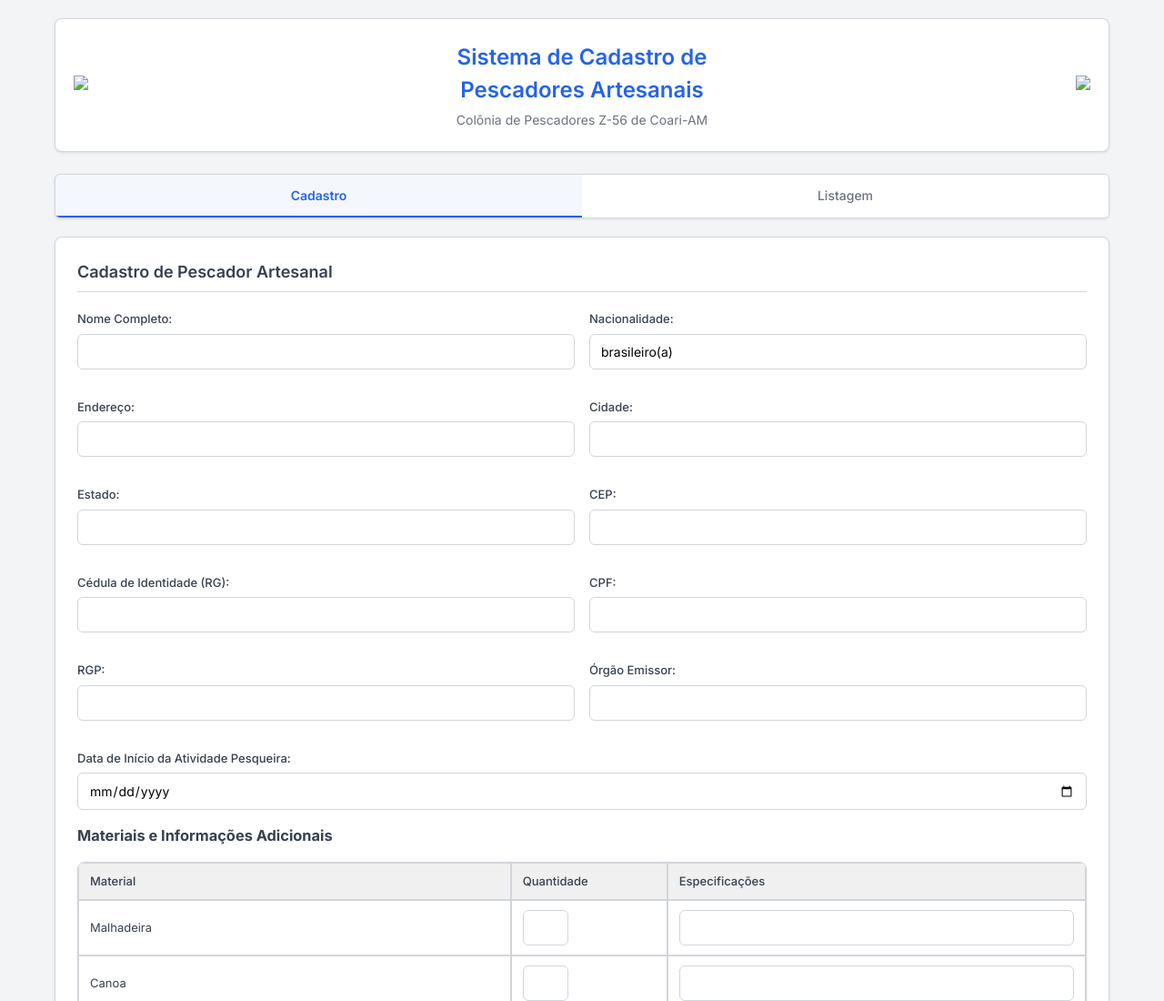
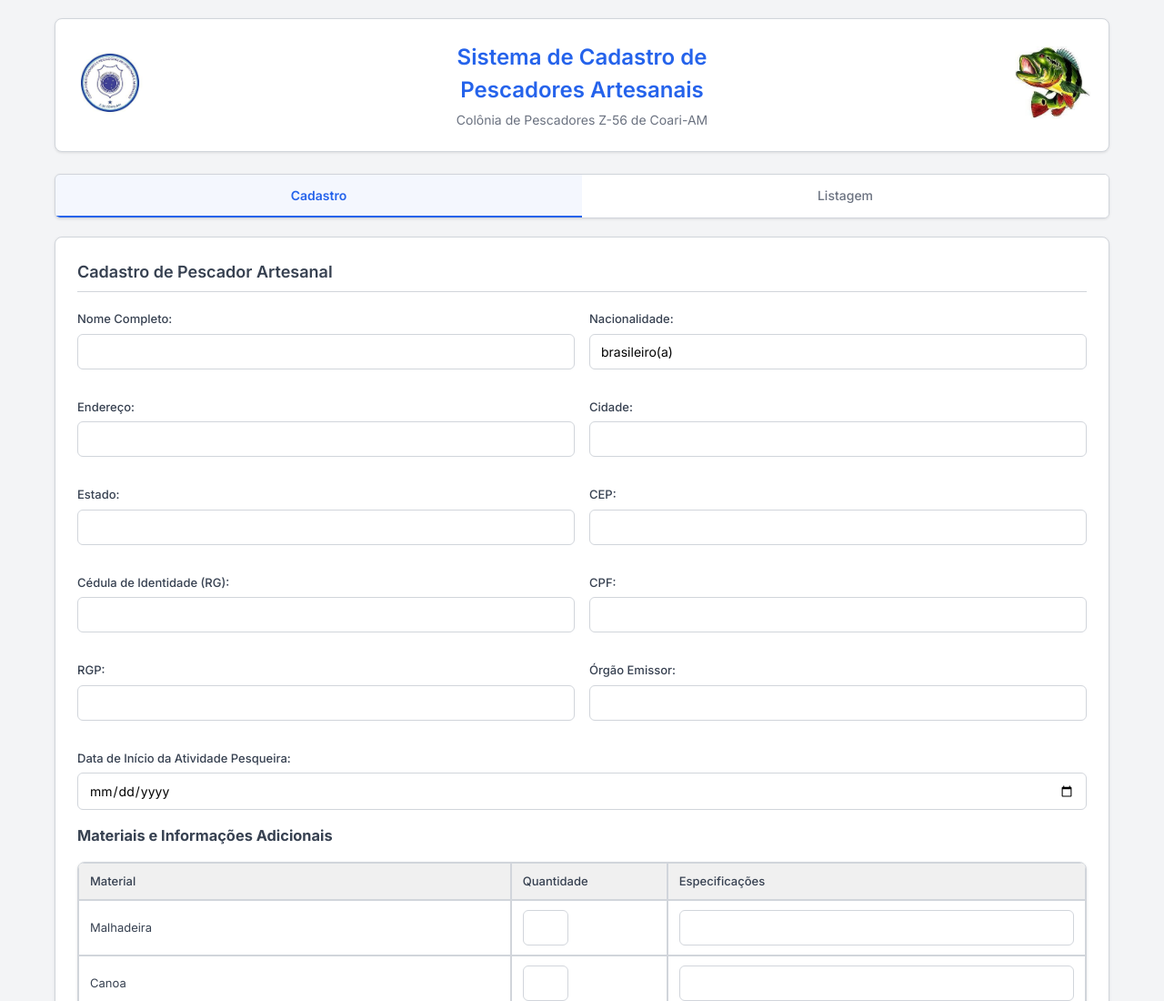
Before and after one commit to Luiz-Frota2/-Z-56, a plain HTML site: page index.html in a window 1280 px wide. Shown: the top 1100 px of the page at 91% size. Drawn offline with nearby package versions, Linux system fonts and the light colour scheme.

Commit message:
Update index.html

```diff
--- a/index.html
+++ b/index.html
@@ -459,14 +459,14 @@
        <header>
     <div style="display: flex; align-items: center; justify-content: space-between; padding: 0 20px;">
         <div style="flex: 1; text-align: left;">
-            <img src="/Z-56/imge.jpg" style="height: 80px;">
+            <img src="imge.jpg" style="height: 80px;">
         </div>
         <div style="flex: 1; text-align: center;">
             <h1>Sistema de Cadastro de Pescadores Artesanais</h1>
             <p>Colônia de Pescadores Z-56 de Coari-AM</p>
         </div>
         <div style="flex: 1; text-align: right;">
-            <img src="/Z-56/imgp.jpg" style="height: 80px;">
+            <img src="imgp.jpg" style="height: 80px;">
         </div>
     </div>
 </header>
```
